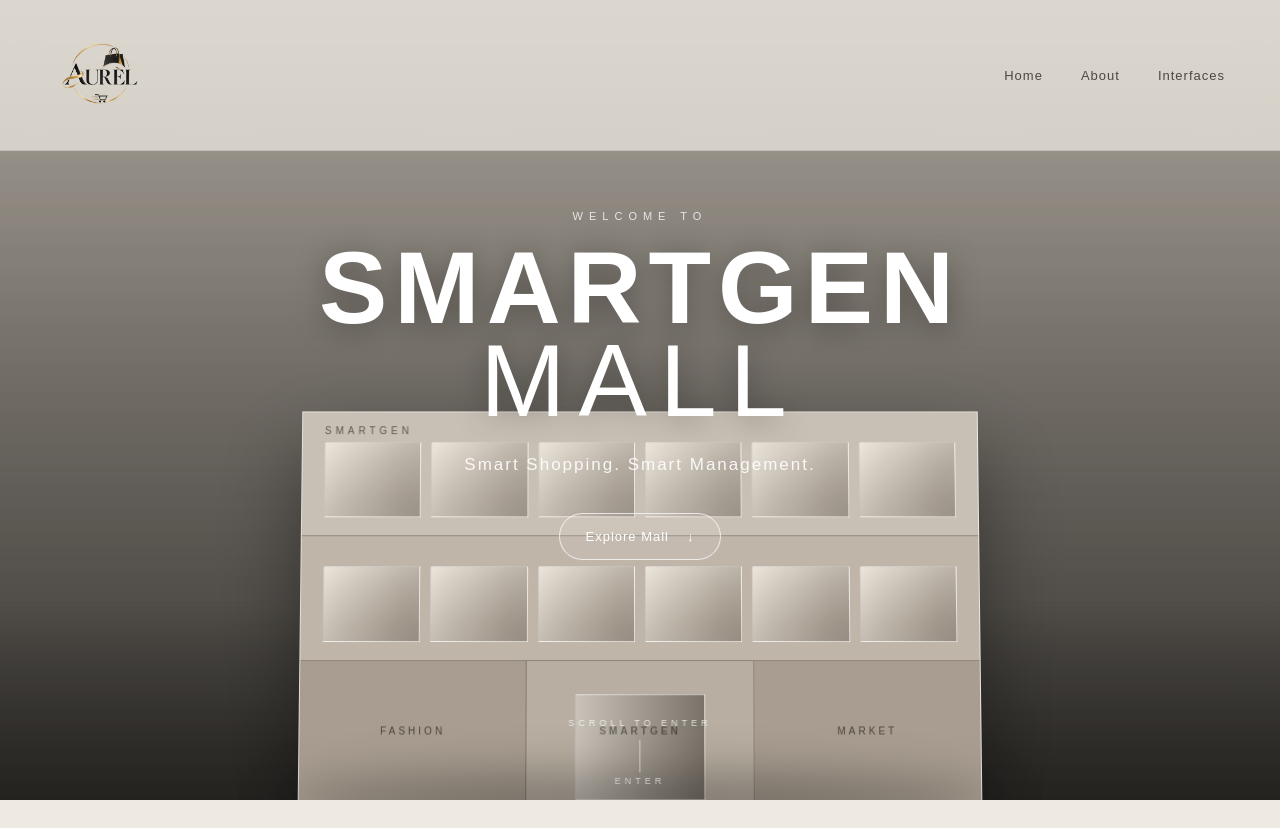
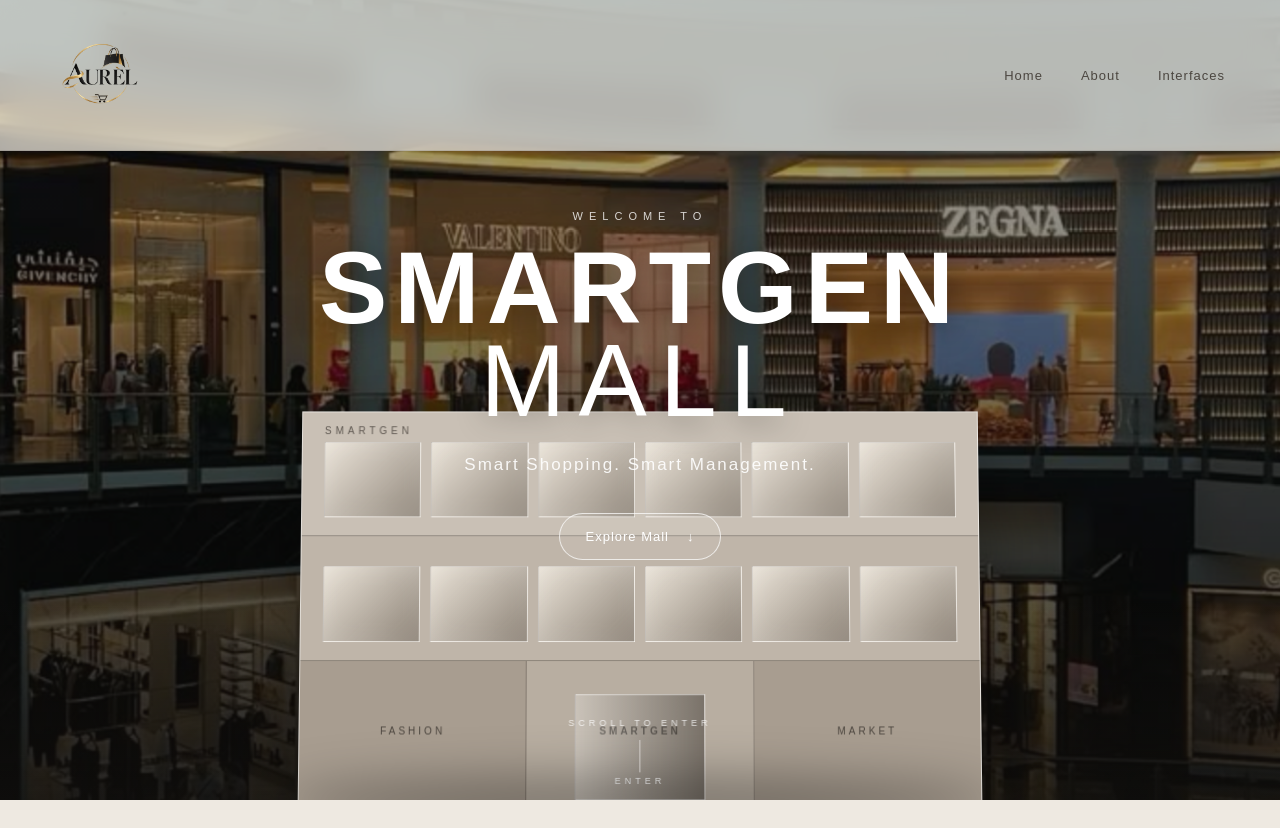
Before and after one commit to grishmakeshan2406-art/AUREL_MALL_POS_SYSTEM, a plain HTML site: page index.html in a window 1280 px wide. Shown: the top 828 px of the page. Drawn offline with Linux system fonts and the light colour scheme.

Commit message:
Update style.css

```diff
--- a/style.css
+++ b/style.css
@@ -116,7 +116,7 @@
             rgba(35, 32, 28, 0.15),
             rgba(35, 32, 28, 0.45)
         ),
-        url("PHOTOS/MALLOO.jpg");
+        url("MALLOO.jpg");
 
     background-size: cover;
     background-position: center;
```
